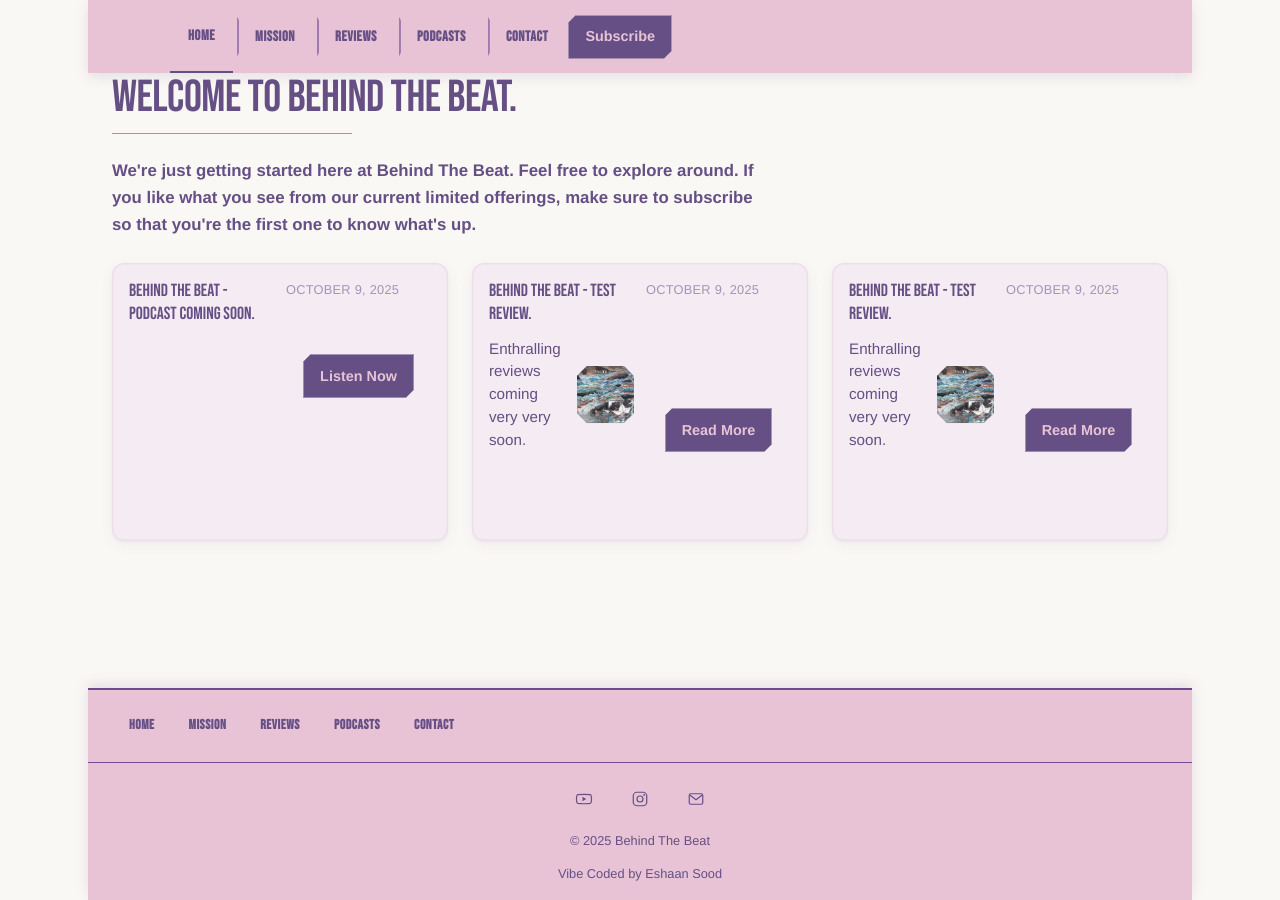
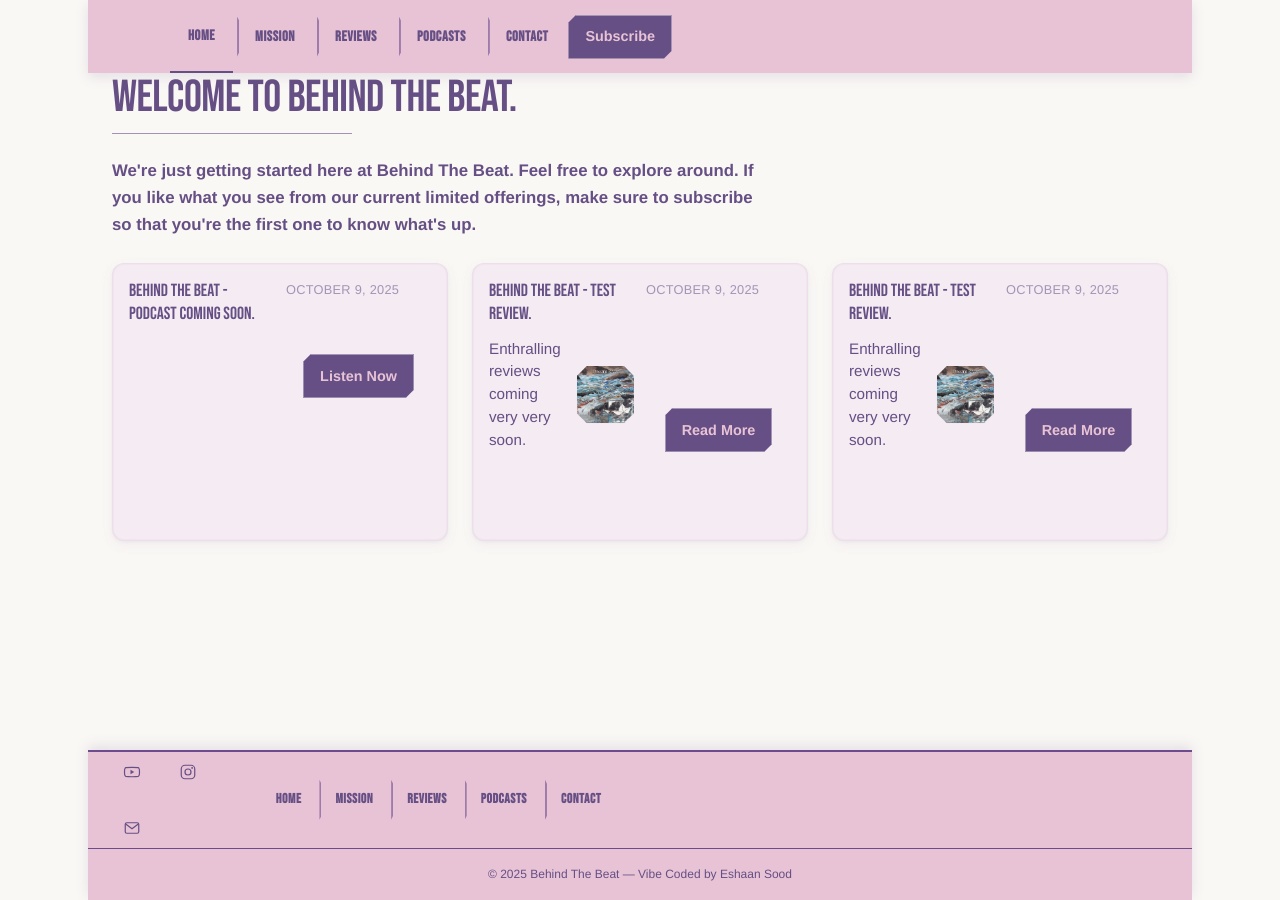
Before and after one commit to EshaanSoood/brbpodcast, a Jekyll site: the page built from index.md, in a window 1280 px wide. Built offline with Jekyll 4.4.1, drawn with Linux system fonts in a browser that asks for light colours.

Commit message:
Fix footer structure: combine socials and nav into unified band, move legal/credit text below as small help text

```diff
--- a/_includes/footer.html
+++ b/_includes/footer.html
@@ -1,6 +1,12 @@
 <footer class="site-footer" role="contentinfo">
   <div class="site-footer-inner">
-    <div class="footer-top">
+    <!-- Unified footer band: socials + nav -->
+    <div class="footer-main">
+      <div class="social-row">
+        <a href="https://www.youtube.com/@behind-beats" target="_blank" rel="noopener noreferrer" aria-label="YouTube" class="social-link"><svg width="18" height="18" viewBox="0 0 24 24" fill="none" xmlns="http://www.w3.org/2000/svg" aria-hidden="true"><path d="M22 12c0-2.2-.2-3.7-.5-4.5-.2-.6-.7-1.1-1.3-1.3C18.4 5.7 12 5.7 12 5.7s-6.4 0-8.2.5c-.6.2-1.1.7-1.3 1.3C2.2 8.3 2 9.8 2 12s.2 3.7.5 4.5c.2.6.7 1.1 1.3 1.3 1.8.5 8.2.5 8.2.5s6.4 0 8.2-.5c.6-.2 1.1-.7 1.3-1.3.3-.8.5-2.3.5-4.5Z" stroke="currentColor" stroke-width="1.6"/><path d="M10 9l5 3-5 3V9Z" fill="currentColor"/></svg></a>
+        <a href="https://www.instagram.com/behindthe.beat" target="_blank" rel="noopener noreferrer" aria-label="Instagram" class="social-link"><svg width="18" height="18" viewBox="0 0 24 24" fill="none" xmlns="http://www.w3.org/2000/svg" aria-hidden="true"><rect x="3" y="3" width="18" height="18" rx="5" stroke="currentColor" stroke-width="1.6"/><circle cx="12" cy="12" r="4" stroke="currentColor" stroke-width="1.6"/><circle cx="17.5" cy="6.5" r="1.2" fill="currentColor"/></svg></a>
+        <a href="mailto:info@behindbeats.com" aria-label="Email" class="social-link"><svg width="18" height="18" viewBox="0 0 24 24" fill="none" xmlns="http://www.w3.org/2000/svg" aria-hidden="true"><rect x="3" y="5" width="18" height="14" rx="2" stroke="currentColor" stroke-width="1.6"/><path d="M4 7l8 6 8-6" stroke="currentColor" stroke-width="1.6" stroke-linecap="round"/></svg></a>
+      </div>
       <nav aria-label="Footer" class="nav-row">
         <a href="{{ '/' | relative_url }}" class="nav-link" data-vt-link>Home</a>
         <a href="{{ '/mission/' | relative_url }}" class="nav-link" data-vt-link>Mission</a>
@@ -9,16 +15,10 @@
         <a href="{{ '/contact/' | relative_url }}" class="nav-link" data-vt-link>Contact</a>
       </nav>
     </div>
-    <div class="footer-bottom">
-      <div class="footer-legal">
-        <p>© {{ 'now' | date: '%Y' }} {{ site.title }}</p>
-        <div class="social-row">
-          <a href="https://www.youtube.com/@behind-beats" target="_blank" rel="noopener noreferrer" aria-label="YouTube" class="social-link"><svg width="18" height="18" viewBox="0 0 24 24" fill="none" xmlns="http://www.w3.org/2000/svg" aria-hidden="true"><path d="M22 12c0-2.2-.2-3.7-.5-4.5-.2-.6-.7-1.1-1.3-1.3C18.4 5.7 12 5.7 12 5.7s-6.4 0-8.2.5c-.6.2-1.1.7-1.3 1.3C2.2 8.3 2 9.8 2 12s.2 3.7.5 4.5c.2.6.7 1.1 1.3 1.3 1.8.5 8.2.5 8.2.5s6.4 0 8.2-.5c.6-.2 1.1-.7 1.3-1.3.3-.8.5-2.3.5-4.5Z" stroke="currentColor" stroke-width="1.6"/><path d="M10 9l5 3-5 3V9Z" fill="currentColor"/></svg></a>
-          <a href="https://www.instagram.com/behindthe.beat" target="_blank" rel="noopener noreferrer" aria-label="Instagram" class="social-link"><svg width="18" height="18" viewBox="0 0 24 24" fill="none" xmlns="http://www.w3.org/2000/svg" aria-hidden="true"><rect x="3" y="3" width="18" height="18" rx="5" stroke="currentColor" stroke-width="1.6"/><circle cx="12" cy="12" r="4" stroke="currentColor" stroke-width="1.6"/><circle cx="17.5" cy="6.5" r="1.2" fill="currentColor"/></svg></a>
-          <a href="mailto:info@behindbeats.com" aria-label="Email" class="social-link"><svg width="18" height="18" viewBox="0 0 24 24" fill="none" xmlns="http://www.w3.org/2000/svg" aria-hidden="true"><rect x="3" y="5" width="18" height="14" rx="2" stroke="currentColor" stroke-width="1.6"/><path d="M4 7l8 6 8-6" stroke="currentColor" stroke-width="1.6" stroke-linecap="round"/></svg></a>
-        </div>
-        <p class="footer-credit">Vibe Coded by Eshaan Sood</p>
-      </div>
+
+    <!-- Legal/credit help text below -->
+    <div class="footer-legal">
+      <p class="footer-credit">© {{ 'now' | date: '%Y' }} {{ site.title }} — Vibe Coded by Eshaan Sood</p>
     </div>
   </div>
 </footer>
--- a/assets/build/css/overrides.css
+++ b/assets/build/css/overrides.css
@@ -542,7 +542,7 @@ body::before {
   max-width: 100% !important;
 }
 
-.footer-top {
+.footer-main {
   display: flex !important;
   justify-content: flex-start !important;
   align-items: center !important;
@@ -550,11 +550,12 @@ body::before {
   border-bottom: 1px solid var(--color-accent) !important;
   min-height: 72px !important;
   flex-wrap: nowrap !important;
-  gap: 0 !important;
+  gap: var(--spacing-md) !important;
   width: 100% !important;
-}
-
-.footer-bottom {
+  background: var(--color-trim) !important;
+}
+
+.footer-legal {
   display: flex !important;
   justify-content: center !important;
   align-items: center !important;
@@ -562,22 +563,14 @@ body::before {
   padding: var(--spacing-md) var(--spacing-lg) !important;
   background: var(--color-trim) !important;
   flex-wrap: wrap !important;
+  width: 100% !important;
 }
 
 .footer-legal p {
   margin: 0 !important;
-  font-size: 0.8rem !important;
+  font-size: 0.75rem !important;
   color: var(--color-primary) !important;
   text-align: center !important;
-}
-
-.footer-legal {
-  display: flex !important;
-  justify-content: center !important;
-  align-items: center !important;
-  flex-direction: column !important;
-  gap: var(--spacing-sm) !important;
-  width: 100% !important;
 }
 
 .footer-credit {
@@ -589,10 +582,9 @@ body::before {
 .social-row {
   display: flex !important;
   gap: var(--spacing-md) !important;
-  justify-content: center !important;
+  justify-content: flex-start !important;
   flex-wrap: wrap !important;
   margin: 0 !important;
-  order: -1 !important;
 }
 
 .social-link {
@@ -617,21 +609,20 @@ body::before {
 }
 
 /* Footer nav links styled like header */
-.footer-top .nav-link {
+.footer-main .nav-link {
   color: var(--color-primary) !important;
   padding: 24px 16px !important;
   font-size: 0.85rem !important;
   min-height: 72px !important;
   background: transparent !important;
   border: none !important;
-  clip-path: polygon(6px 0%, calc(100% - 10px) 0%, 100% 100%, 10px 100%) !important;
   margin: 0 1px !important;
   flex-grow: 0 !important;
   white-space: nowrap !important;
 }
 
-.footer-top .nav-link:hover,
-.footer-top .nav-link:focus-visible {
+.footer-main .nav-link:hover,
+.footer-main .nav-link:focus-visible {
   background: var(--color-primary) !important;
   color: var(--color-trim) !important;
 }
```
